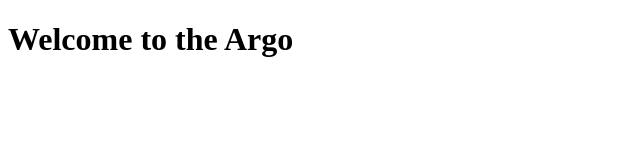
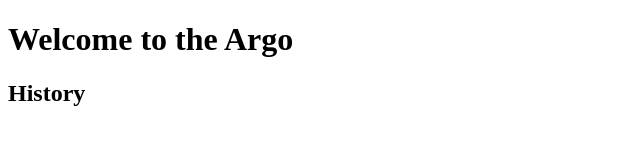
Before and after one commit to macaron23/helloWord, a plain HTML site: page index.html in a window 1280 px wide. Shown: the whole page, without its empty margins (0-640 px from the left). Drawn offline with Linux system fonts and the light colour scheme.

Commit message:
Added a <h2>

```diff
--- a/index.html
+++ b/index.html
@@ -7,5 +7,6 @@
   </head>
   <body>
    <h1>Welcome to the Argo</h1>
+   <h2>History</h2>
   </body>
 </html>
```
